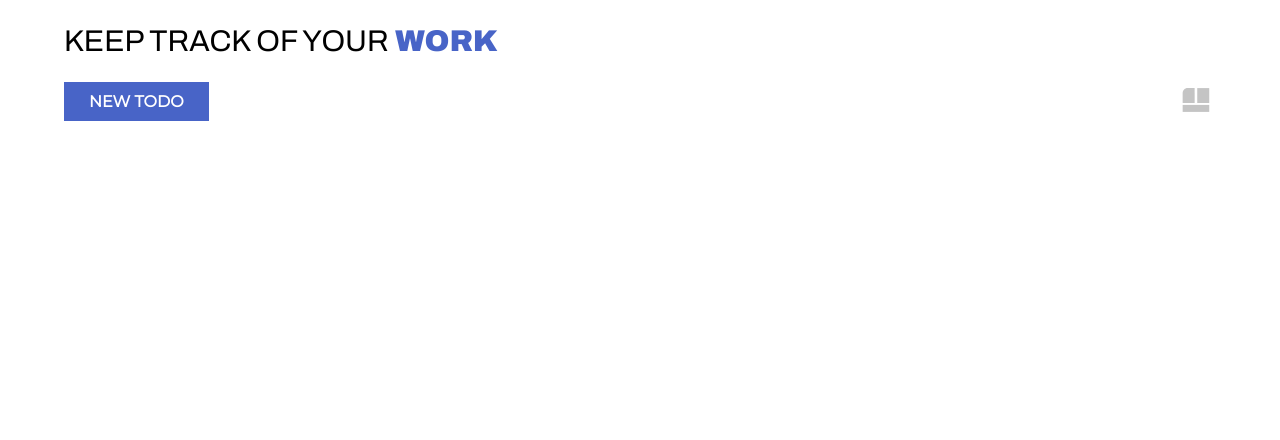
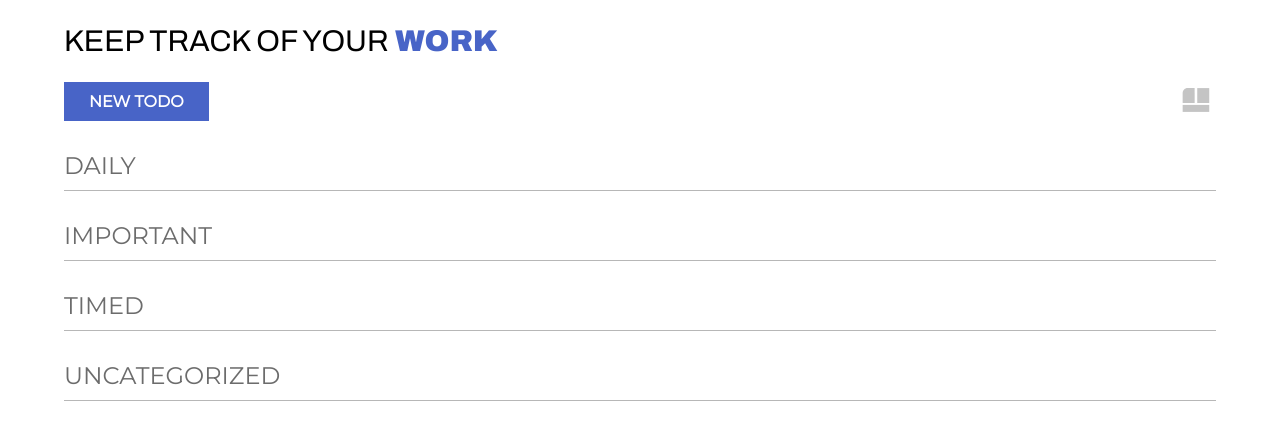
Before and after one commit to ashish25-bit/tracking-application, a React (Create React App) app: page / in a window 1280 px wide. Shown: the top 440 px of the page. Built offline with nearby package versions, Linux system fonts and the light colour scheme.

Commit message:
displayed todo with the respective category

```diff
--- a/src/App.css
+++ b/src/App.css
@@ -51,8 +51,14 @@ button {
   border: none;
 }
 
+input[type='checkbox'],
+input[type='submit'],
+input[type='button'],
 button {
   cursor: pointer;
+}
+
+button {
   user-select: none;
   background: none;
 }
--- a/src/App.js
+++ b/src/App.js
@@ -3,10 +3,12 @@ import Header from './components/Header';
 import HeaderActionButtons from './components/HeaderActionButtons';
 
 function App() {
+
   return (
     <div className='main-container'>
       <Header />
       <HeaderActionButtons />
+      <Category />
     </div>
   );
 }
--- /dev/null
+++ b/src/components/Category/index.css
@@ -0,0 +1,13 @@
+.category {
+  margin-top: 25px;
+  margin-top: 30px;
+}
+
+.category h2 {
+  color: var(--category-heading-color);
+  font-weight: lighter;
+  border-bottom: 1.5px solid #b7b7b7;
+  padding-bottom: 10px;
+  text-transform: uppercase;
+  margin-bottom: 17px;
+}
--- /dev/null
+++ b/src/components/Category/index.js
@@ -0,0 +1,20 @@
+import { useTodo } from '../../contexts/TodoContext';
+import './index.css';
+import Todo from '../Todo';
+
+function Category() {
+  const { categories, todos } = useTodo();
+
+  return (
+    categories.map((category, index) => {
+      return (
+        <div key={index} className='category'>
+          <h2>{category}</h2>
+          <Todo name={category} data={todos[category]} />
+        </div>
+      )
+    })
+  )
+}
+
+export default Category;
--- /dev/null
+++ b/src/components/Todo/TodoItem.js
@@ -0,0 +1,26 @@
+import './index.css';
+import PropTypes from 'prop-types';
+import { ReactComponent as MoreLogo } from '../../icons/more.svg';
+
+function TodoItem({ text }) {
+  return (
+    <div className='todo-item'>
+      <div>
+        <input type="checkbox" />
+      </div>
+      <div> {text} </div>
+      <div>
+        <button>
+          <MoreLogo />
+        </button>
+      </div>
+    </div>
+  )
+}
+
+TodoItem.propTypes = {
+  text: PropTypes.string.isRequired
+};
+
+
+export default TodoItem;
--- /dev/null
+++ b/src/components/Todo/index.css
@@ -0,0 +1,12 @@
+.todo-item {
+  display: grid;
+  grid-template-columns: 5% 90% 5%;
+  padding-bottom: 15px;
+  margin-bottom: 20px;
+  border-bottom: 0.5px solid rgb(223 223 223);
+  align-items: center;
+}
+
+.todo-item div:nth-child(3) {
+  justify-self: right;
+}
--- /dev/null
+++ b/src/components/Todo/index.js
@@ -0,0 +1,19 @@
+import "./index.css";
+import PropTypes from "prop-types";
+import TodoItem from "./TodoItem";
+
+function Todo({ data }) {
+  return (
+    <div>
+      {data.map((item, index) => {
+        return <TodoItem key={index} text={item} />;
+      })}
+    </div>
+  );
+}
+
+Todo.propTypes = {
+  data: PropTypes.array.isRequired
+};
+
+export default Todo;
--- a/src/contexts/TodoContext.js
+++ b/src/contexts/TodoContext.js
@@ -1,6 +1,6 @@
 import { createContext, useContext } from "react";
 import useLocalStorage from "../hooks/useLocalStorage";
-import { DEFAULT_CATEGORY } from '../utils/constant';
+import { DEFAULT_CATEGORY, DEFAULT_TODOS } from "../utils/constant";
 
 const TodoContext = createContext();
 
@@ -9,12 +9,31 @@ export function useTodo() {
 }
 
 export const TodoProvider = ({ children }) => {
-  const [categories, setCategories] = useLocalStorage("category", DEFAULT_CATEGORY);
+  const [categories, setCategories] = useLocalStorage(
+    "category",
+    DEFAULT_CATEGORY
+  );
+  const [todos, setTodos] = useLocalStorage("todos", DEFAULT_TODOS);
 
-  return <TodoContext.Provider value={{
-    categories,
-    setCategories
-  }}>
-    {children}
-  </TodoContext.Provider>
-}
+  function getItemFromStorage(key) {
+    const jsonValue = localStorage.getItem(key);
+
+    if (jsonValue !== null && jsonValue !== undefined)
+      return JSON.parse(jsonValue);
+    return jsonValue;
+  }
+
+  return (
+    <TodoContext.Provider
+      value={{
+        categories,
+        setCategories,
+        getItemFromStorage,
+        todos,
+        setTodos,
+      }}
+    >
+      {children}
+    </TodoContext.Provider>
+  );
+};
--- a/src/index.js
+++ b/src/index.js
@@ -1,12 +1,15 @@
 import React from 'react';
 import ReactDOM from 'react-dom';
 import App from './App';
-import './App.css'
-import './fonts.css'
+import './App.css';
+import './fonts.css';
+import { TodoProvider } from './contexts/TodoContext';
 
 ReactDOM.render(
   <React.StrictMode>
-    <App />
+    <TodoProvider>
+      <App />
+    </TodoProvider>
   </React.StrictMode>,
   document.getElementById('root')
 );
--- a/src/utils/constant.js
+++ b/src/utils/constant.js
@@ -1 +1,13 @@
-export const DEFAULT_CATEGORY = ['daily', 'important', 'timed', 'uncategorized'];
+export const DEFAULT_CATEGORY = [
+  "daily",
+  "important",
+  "timed",
+  "uncategorized",
+];
+
+export const DEFAULT_TODOS = {
+  daily: [],
+  important: [],
+  timed: [],
+  uncategorized: [],
+};
```
